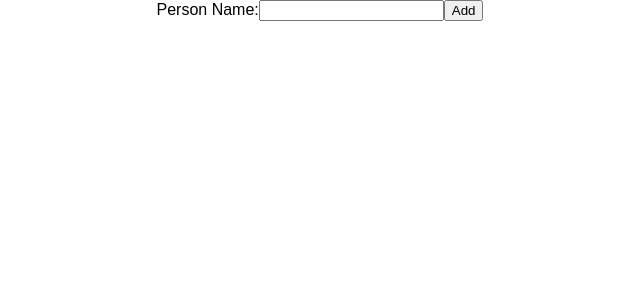
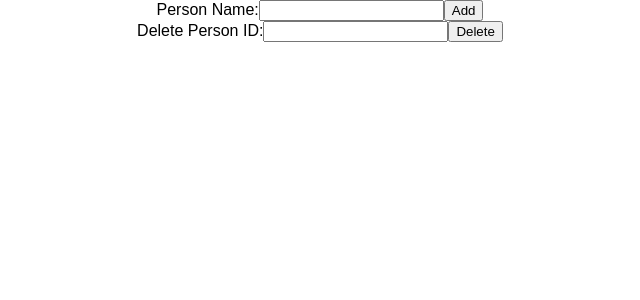
Before and after one commit to RatulHasan/try-react, a React (Create React App) app: page / in a window 1280 px wide. Shown: the top 300 px of the page, without its empty margins (320-960 px from the left). Built offline with nearby package versions, Linux system fonts and the light colour scheme; no server answers.

Commit message:
Axios Delete Example

```diff
--- a/src/App.js
+++ b/src/App.js
@@ -5,6 +5,7 @@ import './App.css';
 // import ReactYoutubeExample from './thirdParty/ReactYoutubeExample'
 import PersonListEmample from './axios/PersonListEmample'
 import PersonPostEmample from './axios/PersonPostExample'
+import PersonDeleteExample from './axios/PersonDeleteExample'
 
 class App extends Component {
   render() {
@@ -18,6 +19,7 @@ class App extends Component {
           {/*<PostList/>*/}
         <PersonListEmample />
         <PersonPostEmample />
+        <PersonDeleteExample />
       </div>
     );
   }
--- /dev/null
+++ b/src/axios/PersonDeleteExample.js
@@ -0,0 +1,37 @@
+import React from 'react';
+import axios from 'axios';
+
+class PersonDeleteExample extends React.Component {
+    state = {
+        id: '',
+    }
+
+    handleChange = event => {
+        this.setState({ id: event.target.value });
+    }
+
+    handleSubmit = event => {
+        event.preventDefault();
+
+        axios.delete(`https://jsonplaceholder.typicode.com/users/${this.state.id}`)
+            .then(res => {
+                console.log(res);
+                console.log(res.data);
+            })
+    }
+
+    render() {
+        return (
+            <div>
+                <form onSubmit={this.handleSubmit}>
+                    <label>
+                        Delete Person ID:
+                        <input type="text" name="id" onChange={this.handleChange} />
+                    </label>
+                    <button type="submit">Delete</button>
+                </form>
+            </div>
+        )
+    }
+}
+export default PersonDeleteExample;
```
